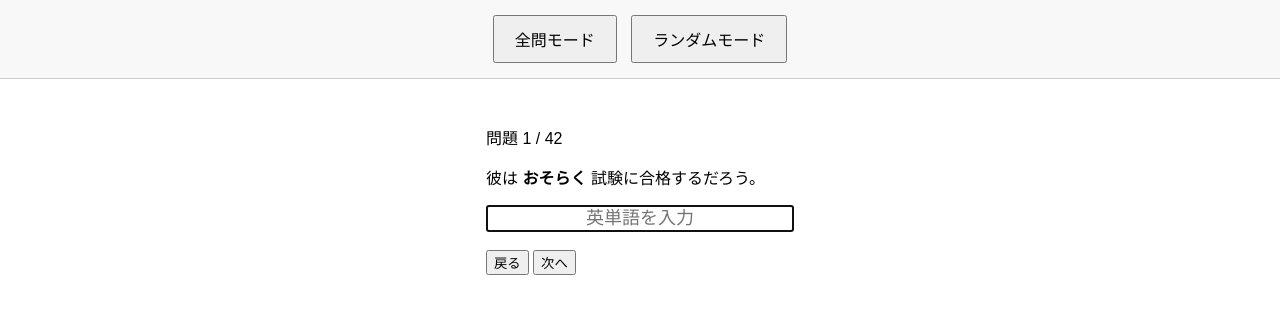
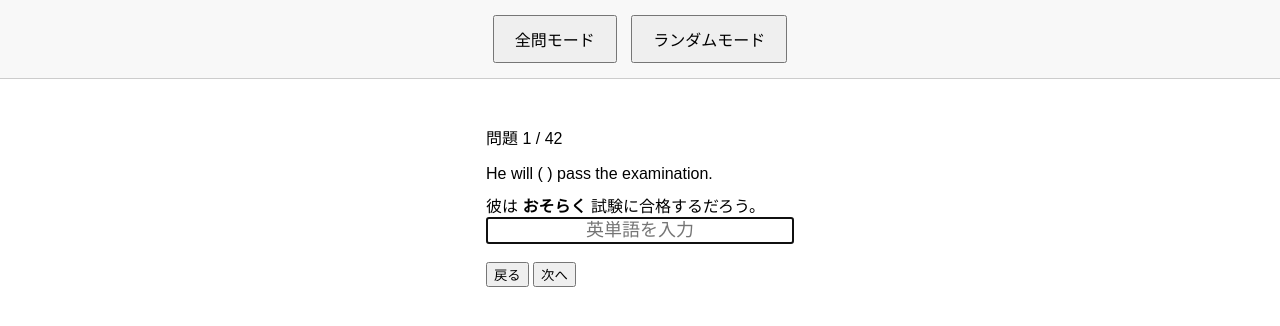
Before and after one commit to uspe12321232/english, a plain HTML site: page index.html in a window 1280 px wide. Drawn offline with Linux system fonts and the light colour scheme.

Commit message:
12-01-1022

```diff
--- a/index.html
+++ b/index.html
@@ -2,7 +2,7 @@
 <html lang="ja">
 <head>
   <meta charset="UTF-8">
-  <title>英単語テスト21-22</title>
+  <title>英単語テスト</title>
   <style>
     body { margin: 0; font-family: sans-serif; }
     #header {
@@ -53,7 +53,7 @@
   <div id="main">
     <div id="quiz-box" class="hidden">
       <p id="question-number"></p>
-      <p id="question-text"></p>
+      <div id="question-text"></div>
       <input type="text" id="user-answer" placeholder="英単語を入力">
       <br><br>
       <div>
@@ -99,7 +99,10 @@
     function showQuestion() {
       const q = quiz[currentIndex];
       document.getElementById("question-number").textContent = `問題 ${currentIndex + 1} / ${quiz.length}`;
-      document.getElementById("question-text").innerHTML = q.japanese;
+      document.getElementById("question-text").innerHTML = `
+        <div style="margin-bottom:10px;">${q.sentence}</div>
+        <div>${q.japanese}</div>
+      `;
       document.getElementById("user-answer").value = userAnswers[currentIndex];
       document.getElementById("user-answer").focus();
 
@@ -163,6 +166,7 @@
 
         item.innerHTML = `
           <div><strong>問題 ${i + 1}</strong></div>
+          <div>英文: ${q.sentence}</div>
           <div>和訳: ${q.japanese}</div>
           <div>自分の回答: ${user}</div>
           <div>正しい答え: ${correct}</div>
```
